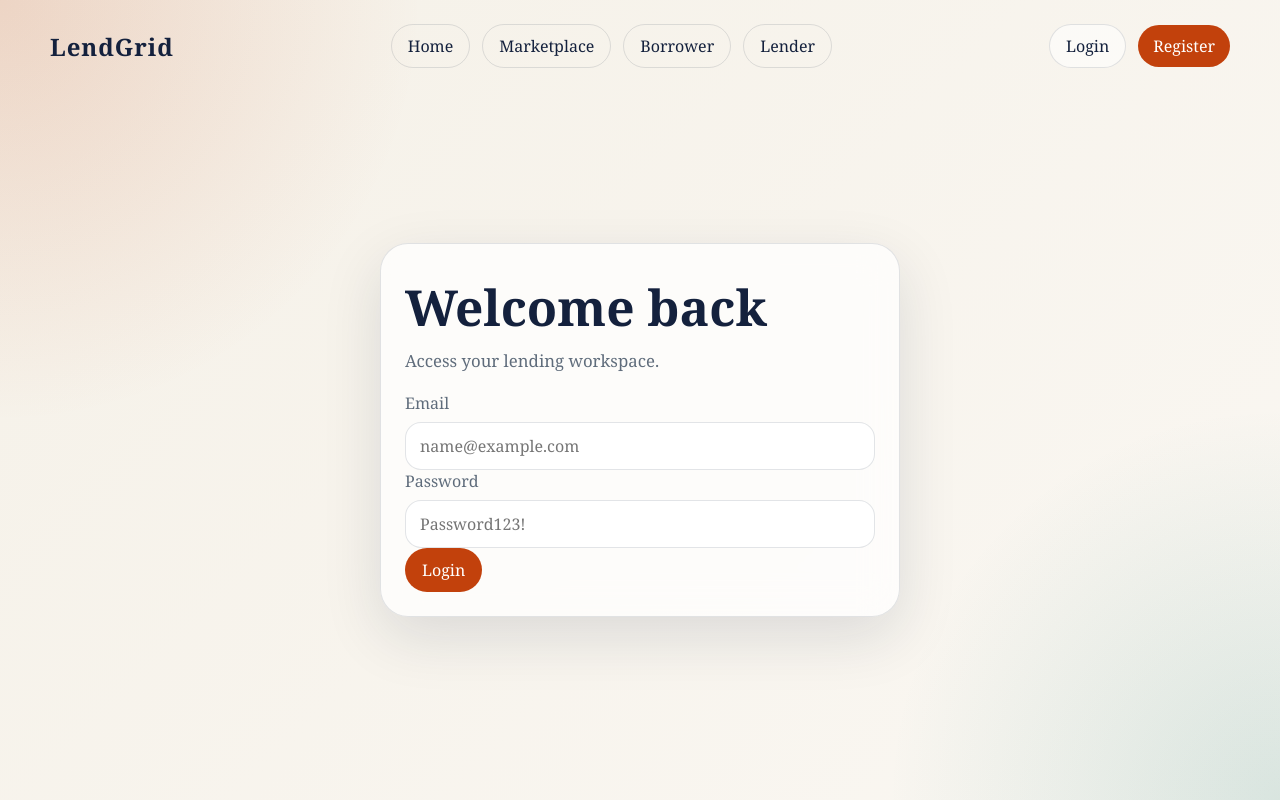
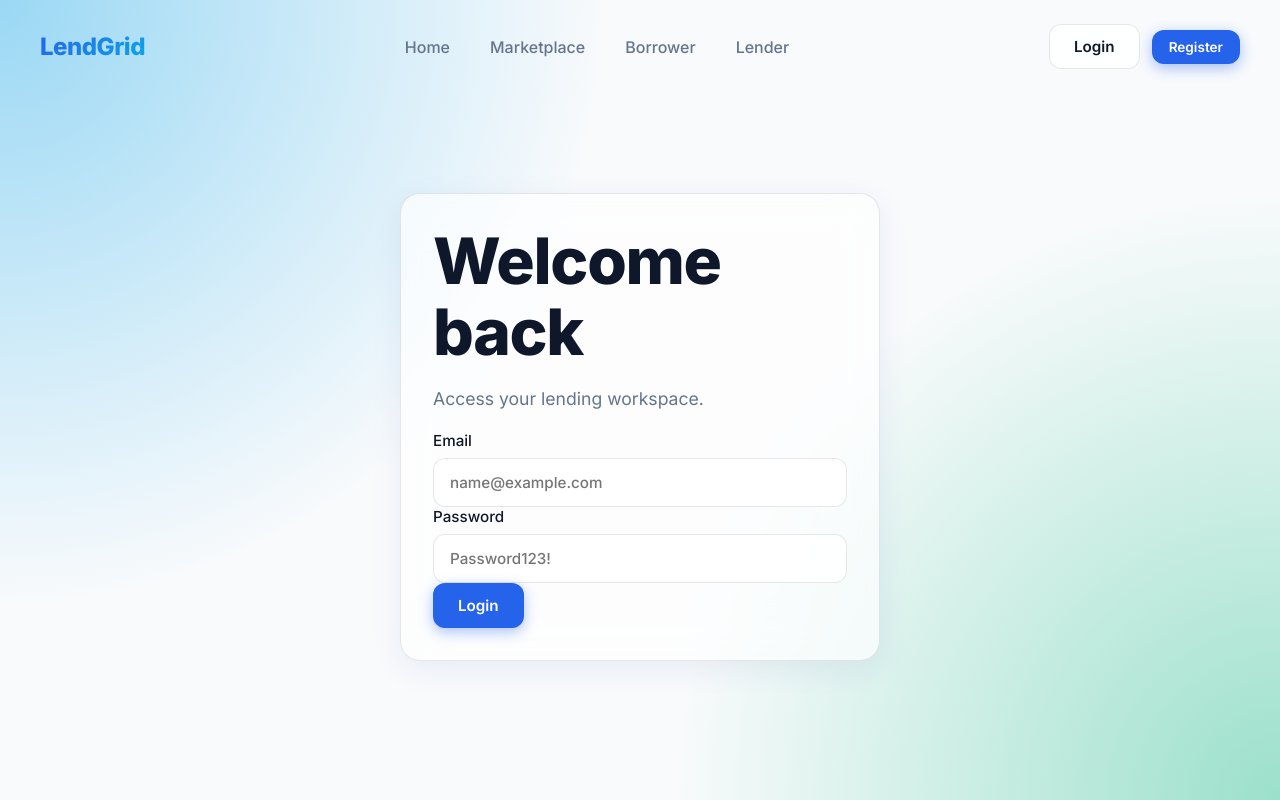
Before and after one commit to bhaskarchoubey07-hub/finflow4u, a Next.js app in the folder frontend/: page /login in a window 1280 px wide. Built offline with nearby package versions, Linux system fonts and the light colour scheme; no server answers.

Commit message:
UI design improvements and layout updates

```diff
--- a/frontend/app/globals.css
+++ b/frontend/app/globals.css
@@ -1,17 +1,42 @@
+@import url('https://fonts.googleapis.com/css2?family=Inter:wght@400;500;600;700&display=swap');
+
 :root {
-  --bg: #f5f1e8;
-  --bg-accent: #efe4d1;
-  --surface: rgba(255, 255, 255, 0.72);
-  --surface-strong: #fffdf9;
-  --text: #14213d;
-  --muted: #5f6c7b;
-  --line: rgba(20, 33, 61, 0.12);
-  --primary: #c2410c;
-  --primary-dark: #9a3412;
+  /* Dynamic Light Theme with Glassmorphism */
+  --bg-top-left: rgba(14, 165, 233, 0.4); /* Sky */
+  --bg-bottom-right: rgba(16, 185, 129, 0.4); /* Emerald */
+  --bg-base: #f8fafc;
+  --surface: rgba(255, 255, 255, 0.65);
+  --surface-strong: rgba(255, 255, 255, 0.85);
+  --text: #0f172a;
+  --muted: #64748b;
+  --line: rgba(15, 23, 42, 0.1);
+  --primary: #2563eb; /* Blue 600 */
+  --primary-hover: #1d4ed8;
   --teal: #0f766e;
   --sky: #0ea5e9;
   --amber: #f59e0b;
-  --shadow: 0 20px 60px rgba(20, 33, 61, 0.12);
+  --shadow: 0 8px 32px 0 rgba(31, 38, 135, 0.07);
+  --font-family: 'Inter', sans-serif;
+}
+
+@media (prefers-color-scheme: dark) {
+  :root {
+    /* Dynamic Dark Theme with Glassmorphism */
+    --bg-top-left: rgba(56, 189, 248, 0.15); /* Sky */
+    --bg-bottom-right: rgba(52, 211, 153, 0.15); /* Emerald */
+    --bg-base: #020617; /* Slate 950 */
+    --surface: rgba(15, 23, 42, 0.7); /* Slate 900 */
+    --surface-strong: rgba(30, 41, 59, 0.85); /* Slate 800 */
+    --text: #f8fafc;
+    --muted: #94a3b8;
+    --line: rgba(248, 250, 252, 0.1);
+    --primary: #3b82f6; /* Blue 500 */
+    --primary-hover: #60a5fa;
+    --teal: #14b8a6;
+    --sky: #38bdf8;
+    --amber: #fbbf24;
+    --shadow: 0 8px 32px 0 rgba(0, 0, 0, 0.4);
+  }
 }
 
 * {
@@ -24,12 +49,30 @@ html {
 
 body {
   margin: 0;
-  font-family: Georgia, "Times New Roman", serif;
+  font-family: var(--font-family);
   background:
-    radial-gradient(circle at top left, rgba(194, 65, 12, 0.16), transparent 28%),
-    radial-gradient(circle at bottom right, rgba(15, 118, 110, 0.14), transparent 26%),
-    linear-gradient(135deg, var(--bg), #faf7f2);
+    radial-gradient(circle at top left, var(--bg-top-left), transparent 40%),
+    radial-gradient(circle at bottom right, var(--bg-bottom-right), transparent 40%),
+    var(--bg-base);
+  background-attachment: fixed;
   color: var(--text);
+  -webkit-font-smoothing: antialiased;
+  -moz-osx-font-smoothing: grayscale;
+}
+
+/* Animations */
+@keyframes fadeIn {
+  from { opacity: 0; transform: translateY(10px); }
+  to { opacity: 1; transform: translateY(0); }
+}
+
+@keyframes pulse {
+  0%, 100% { opacity: 1; }
+  50% { opacity: 0.5; }
+}
+
+main {
+  animation: fadeIn 0.5s ease-out;
 }
 
 a {
@@ -37,67 +80,77 @@ a {
   text-decoration: none;
 }
 
-button,
-input,
-select {
+button, input, select {
   font: inherit;
 }
 
-.shell,
-.page-shell,
-.auth-shell {
-  width: min(1180px, calc(100% - 32px));
+/* Layout Utilities */
+.shell, .page-shell, .auth-shell {
+  width: min(1200px, calc(100% - 48px));
   margin: 0 auto;
 }
 
+/* Header */
 .header {
   display: flex;
   align-items: center;
   justify-content: space-between;
   gap: 16px;
   padding: 24px 0;
+  position: relative;
+  z-index: 10;
 }
 
 .brand {
   font-size: 1.5rem;
-  font-weight: 700;
-  letter-spacing: 0.04em;
+  font-weight: 800;
+  letter-spacing: -0.02em;
+  background: linear-gradient(135deg, var(--primary), var(--sky));
+  -webkit-background-clip: text;
+  background-clip: text;
+  -webkit-text-fill-color: transparent;
 }
 
 .nav {
   display: flex;
-  gap: 12px;
+  gap: 8px;
   flex-wrap: wrap;
 }
 
-.nav-link,
-.ghost-button,
-.primary-button {
+.nav-link {
   border-radius: 999px;
-  padding: 10px 16px;
-  border: 1px solid var(--line);
-  transition: transform 160ms ease, background 160ms ease, color 160ms ease;
+  padding: 8px 16px;
+  font-weight: 500;
+  color: var(--muted);
+  transition: all 0.2s ease;
+  position: relative;
 }
 
-.nav-link.active,
-.nav-link:hover,
-.ghost-button:hover,
-.primary-button:hover {
-  transform: translateY(-1px);
+.nav-link::after {
+  content: '';
+  position: absolute;
+  bottom: 4px;
+  left: 50%;
+  transform: translateX(-50%) scaleX(0);
+  width: calc(100% - 32px);
+  height: 2px;
+  background-color: var(--primary);
+  transition: transform 0.2s ease;
+  border-radius: 2px;
 }
 
-.primary-button {
-  background: var(--primary);
-  color: white;
-  border-color: transparent;
+.nav-link.active {
+  color: var(--primary);
+  background: rgba(59, 130, 246, 0.1);
 }
 
-.primary-button.small {
-  padding: 9px 14px;
+.nav-link:hover {
+  color: var(--text);
+  background: rgba(148, 163, 184, 0.1);
 }
 
-.ghost-button {
-  background: rgba(255, 255, 255, 0.55);
+.nav-link.active::after {
+  transform: translateX(-50%) scaleX(1);
 }
 
 .header-actions {
@@ -106,183 +159,291 @@ select {
   gap: 12px;
 }
 
-.user-chip,
-.pill,
-.eyebrow,
-.inline-note {
+/* Buttons */
+.ghost-button, .primary-button {
+  border-radius: 12px;
+  padding: 12px 24px;
+  font-weight: 600;
+  border: 1px solid var(--line);
+  transition: all 0.2s cubic-bezier(0.4, 0, 0.2, 1);
+  cursor: pointer;
+  display: inline-flex;
+  align-items: center;
+  justify-content: center;
+  font-size: 0.95rem;
+}
+
+.primary-button {
+  background: var(--primary);
+  color: white;
+  border-color: transparent;
+  box-shadow: 0 4px 14px 0 rgba(37, 99, 235, 0.39);
+}
+
+.primary-button:hover {
+  background: var(--primary-hover);
+  transform: translateY(-2px);
+  box-shadow: 0 6px 20px rgba(37, 99, 235, 0.23);
+}
+
+.primary-button:active {
+  transform: translateY(0);
+}
+
+.primary-button.small {
+  padding: 8px 16px;
+  font-size: 0.85rem;
+}
+
+.primary-button:disabled {
+  opacity: 0.6;
+  cursor: not-allowed;
+  transform: none;
+  box-shadow: none;
+}
+
+.ghost-button {
+  background: var(--surface-strong);
+  color: var(--text);
+}
+
+.ghost-button:hover {
+  background: var(--surface);
+  transform: translateY(-2px);
+  border-color: var(--primary);
+}
+
+.ghost-button:disabled {
+  opacity: 0.6;
+  cursor: not-allowed;
+  transform: none;
+}
+
+/* Chips and Badges */
+.user-chip, .pill, .eyebrow, .inline-note {
   display: inline-flex;
   align-items: center;
   gap: 8px;
-  padding: 8px 12px;
+  padding: 6px 12px;
   border-radius: 999px;
-  background: rgba(255, 255, 255, 0.68);
+  background: var(--surface-strong);
   border: 1px solid var(--line);
   color: var(--muted);
+  font-size: 0.85rem;
+  font-weight: 500;
+  backdrop-filter: blur(10px);
 }
 
+.eyebrow {
+  color: var(--primary);
+  border-color: rgba(59, 130, 246, 0.2);
+  background: rgba(59, 130, 246, 0.05);
+  text-transform: uppercase;
+  letter-spacing: 0.05em;
+  font-size: 0.75rem;
+  font-weight: 700;
+  margin-bottom: 16px;
+}
+
+/* Glassmorphic Panels */
+.hero-panel, .panel, .auth-card, .table-card, .chart-card, .empty-card, .stat-card, .info-banner, .error-banner, .stripe-mount {
+  background: var(--surface);
+  backdrop-filter: blur(24px);
+  -webkit-backdrop-filter: blur(24px);
+  border: 1px solid var(--line);
+  box-shadow: var(--shadow);
+  border-radius: 20px;
+}
+
+.panel, .auth-card, .table-card, .chart-card, .empty-card {
+  padding: 32px;
+}
+
+.hero-panel {
+  padding: 32px;
+}
+
+/* Hero Section */
 .hero {
-  min-height: calc(100vh - 92px);
+  min-height: calc(100vh - 100px);
   display: grid;
-  grid-template-columns: 1.3fr 0.9fr;
-  gap: 28px;
+  grid-template-columns: 1.2fr 1fr;
+  gap: 48px;
   align-items: center;
   padding: 24px 0 48px;
 }
 
-.hero-copy h1,
-.section-heading h1,
-.auth-card h1 {
-  font-size: clamp(2.3rem, 5vw, 4.8rem);
-  line-height: 0.96;
-  margin: 16px 0;
+.hero-copy h1, .section-heading h1, .auth-card h1 {
+  font-size: clamp(2.5rem, 5vw, 4rem);
+  line-height: 1.1;
+  font-weight: 800;
+  letter-spacing: -0.02em;
+  margin: 0 0 16px 0;
+  color: var(--text);
 }
 
-.hero-copy p,
-.section-heading p,
-.auth-card p {
+.hero-copy p, .section-heading p, .auth-card p {
   color: var(--muted);
-  font-size: 1.05rem;
+  font-size: 1.1rem;
   line-height: 1.6;
   max-width: 60ch;
 }
 
-.hero-panel,
-.panel,
-.auth-card,
-.table-card,
-.chart-card,
-.empty-card,
-.stat-card,
-.info-banner,
-.error-banner {
-  background: var(--surface);
-  backdrop-filter: blur(18px);
-  border: 1px solid var(--line);
-  box-shadow: var(--shadow);
-}
-
-.hero-panel,
-.panel,
-.auth-card,
-.table-card,
-.chart-card,
-.empty-card {
-  border-radius: 28px;
-  padding: 24px;
-}
-
 .hero-actions {
   display: flex;
-  gap: 14px;
-  margin: 24px 0;
+  gap: 16px;
+  margin: 32px 0;
   flex-wrap: wrap;
 }
 
 .hero-metric {
   display: flex;
   justify-content: space-between;
+  align-items: center;
   gap: 12px;
-  padding: 16px 0;
+  padding: 20px 0;
   border-bottom: 1px solid var(--line);
 }
 
+.hero-metric span {
+  color: var(--muted);
+  font-weight: 500;
+}
+
+.hero-metric strong {
+  font-size: 1.2rem;
+  color: var(--text);
+  font-weight: 700;
+}
+
+.hero-metric:last-of-type {
+  border-bottom: none;
+}
+
 .benefit-list {
-  margin: 20px 0 0;
-  padding-left: 18px;
+  margin: 24px 0 0;
+  padding-left: 20px;
   color: var(--muted);
   line-height: 1.8;
 }
 
-.page-shell,
-.auth-shell {
-  padding: 24px 0 56px;
+/* Page Layouts */
+.page-shell, .auth-shell {
+  padding: 32px 0 64px;
 }
 
 .section-heading {
   display: flex;
   justify-content: space-between;
   gap: 24px;
-  align-items: end;
-  margin-bottom: 24px;
+  align-items: flex-end;
+  margin-bottom: 32px;
+}
+
+.section-heading h1 {
+  font-size: clamp(2rem, 3.5vw, 2.5rem);
 }
 
 .stats-grid {
   display: grid;
   grid-template-columns: repeat(3, minmax(0, 1fr));
-  gap: 16px;
-  margin-bottom: 24px;
+  gap: 24px;
+  margin-bottom: 32px;
 }
 
 .stat-card {
-  border-radius: 24px;
-  padding: 20px;
+  padding: 24px;
+  border-radius: 20px;
+  transition: transform 0.2s ease;
+}
+
+.stat-card:hover {
+  transform: translateY(-4px);
 }
 
 .stat-card.success {
-  background: rgba(15, 118, 110, 0.12);
+  background: rgba(16, 185, 129, 0.05);
+  border-color: rgba(16, 185, 129, 0.2);
 }
 
 .stat-card.warning {
-  background: rgba(245, 158, 11, 0.14);
+  background: rgba(245, 158, 11, 0.05);
+  border-color: rgba(245, 158, 11, 0.2);
 }
 
 .stat-card.accent {
-  background: rgba(14, 165, 233, 0.14);
+  background: rgba(14, 165, 233, 0.05);
+  border-color: rgba(14, 165, 233, 0.2);
 }
 
 .stat-label {
   display: block;
   color: var(--muted);
-  margin-bottom: 12px;
+  font-weight: 600;
+  font-size: 0.9rem;
+  margin-bottom: 8px;
+  text-transform: uppercase;
+  letter-spacing: 0.05em;
 }
 
 .stat-value {
-  font-size: 1.7rem;
+  font-size: 2rem;
+  font-weight: 800;
+  color: var(--text);
 }
 
 .grid-two {
   display: grid;
-  grid-template-columns: 1.1fr 0.9fr;
-  gap: 20px;
+  grid-template-columns: 1fr 1fr;
+  gap: 32px;
 }
 
+/* Forms */
 .field-grid {
   display: grid;
   grid-template-columns: repeat(2, minmax(0, 1fr));
-  gap: 14px;
-  margin: 18px 0 20px;
+  gap: 20px;
+  margin: 24px 0;
 }
 
 label {
   display: flex;
   flex-direction: column;
   gap: 8px;
-  color: var(--muted);
+  color: var(--text);
+  font-weight: 500;
+  font-size: 0.95rem;
 }
 
 .field-hint {
   color: var(--muted);
-  font-size: 0.9rem;
+  font-size: 0.85rem;
 }
 
-input,
-select {
+input, select {
   width: 100%;
-  border-radius: 16px;
+  border-radius: 12px;
   border: 1px solid var(--line);
-  background: rgba(255, 255, 255, 0.86);
-  padding: 12px 14px;
+  background: var(--surface-strong);
+  padding: 14px 16px;
   color: var(--text);
+  transition: all 0.2s ease;
+  outline: none;
 }
 
+input:focus, select:focus {
+  border-color: var(--primary);
+  box-shadow: 0 0 0 3px rgba(37, 99, 235, 0.2);
+}
+
+/* Tables & Lists */
 .loan-table {
   width: 100%;
   border-collapse: collapse;
 }
 
-.loan-table th,
-.loan-table td {
-  padding: 16px 14px;
+.loan-table th, .loan-table td {
+  padding: 16px;
   text-align: left;
   border-bottom: 1px solid var(--line);
 }
@@ -290,151 +451,140 @@ select {
 .loan-table th {
   color: var(--muted);
   font-weight: 600;
+  font-size: 0.9rem;
+  text-transform: uppercase;
+  letter-spacing: 0.05em;
 }
 
 .stack {
   display: flex;
   flex-direction: column;
-  gap: 6px;
+  gap: 4px;
 }
 
-.stack.compact {
-  gap: 2px;
-  margin-top: 8px;
-  font-size: 0.88rem;
+.stack strong {
+  font-size: 1.1rem;
+}
+
+.stack span {
+  font-size: 0.9rem;
   color: var(--muted);
 }
 
 .timeline-list {
   display: flex;
   flex-direction: column;
-  gap: 14px;
-  margin-top: 16px;
+  gap: 16px;
+  margin-top: 24px;
 }
 
 .timeline-item {
   display: flex;
   justify-content: space-between;
-  gap: 12px;
+  gap: 16px;
   align-items: center;
-  padding: 16px;
-  border-radius: 18px;
+  padding: 20px;
+  border-radius: 16px;
   border: 1px solid var(--line);
-  background: rgba(255, 255, 255, 0.6);
+  background: var(--surface-strong);
+  transition: all 0.2s ease;
 }
 
-.review-item {
-  align-items: flex-start;
-}
-
-.review-actions {
-  display: flex;
-  gap: 10px;
-  flex-wrap: wrap;
+.timeline-item:hover {
+  border-color: var(--primary);
+  transform: translateX(4px);
 }
 
 .payment-actions {
   display: flex;
   gap: 12px;
-  margin: 14px 0;
+  margin: 20px 0;
   flex-wrap: wrap;
 }
 
 .stripe-mount {
   min-height: 80px;
-  padding: 14px;
-  border-radius: 18px;
-  border: 1px solid var(--line);
-  background: rgba(255, 255, 255, 0.72);
+  padding: 20px;
+  margin-top: 16px;
 }
 
 .nested-panel {
-  margin-top: 18px;
+  margin-top: 24px;
+  padding: 24px;
 }
 
+/* Auth */
 .auth-shell {
-  min-height: calc(100vh - 92px);
+  min-height: calc(100vh - 100px);
   display: grid;
   place-items: center;
 }
 
 .auth-card {
-  width: min(520px, 100%);
+  width: min(480px, 100%);
 }
 
-.auth-card h1 {
-  font-size: clamp(2rem, 4vw, 3.1rem);
+.auth-card form {
+  display: flex;
+  flex-direction: column;
+  gap: 16px;
+  margin-top: 24px;
 }
 
-.info-banner,
-.error-banner {
-  border-radius: 20px;
-  padding: 14px 18px;
-  margin-bottom: 18px;
+/* Banners */
+.info-banner, .error-banner {
+  padding: 16px 20px;
+  margin-bottom: 24px;
+  display: flex;
+  align-items: center;
+  font-weight: 500;
 }
 
 .error-banner {
-  background: rgba(220, 38, 38, 0.08);
-  color: #991b1b;
+  background: rgba(220, 38, 38, 0.1);
+  color: #ef4444;
+  border-color: rgba(220, 38, 38, 0.2);
 }
 
 .info-banner {
-  background: rgba(14, 165, 233, 0.08);
+  background: rgba(14, 165, 233, 0.1);
+  color: var(--sky);
+  border-color: rgba(14, 165, 233, 0.2);
 }
 
-.risk-a {
-  background: rgba(15, 118, 110, 0.12);
+/* Status Colors */
+.risk-a { background: rgba(16, 185, 129, 0.15); color: #10b981; }
+.risk-b { background: rgba(59, 130, 246, 0.15); color: #3b82f6; }
+.risk-c { background: rgba(245, 158, 11, 0.15); color: #f59e0b; }
+
+.status-active, .status-funded, .status-closed { background: rgba(16, 185, 129, 0.1); color: #10b981; }
+.status-defaulted, .status-overdue { background: rgba(220, 38, 38, 0.1); color: #ef4444; }
+.status-pending { background: rgba(245, 158, 11, 0.1); color: #f59e0b; }
+
+/* Responsive */
+@media (max-width: 1024px) {
+  .hero, .grid-two {
+    grid-template-columns: 1fr;
+  }
 }
 
-.risk-b {
-  background: rgba(14, 165, 233, 0.12);
-}
-
-.risk-c {
-  background: rgba(245, 158, 11, 0.16);
-}
-
-.status-active,
-.status-funded,
-.status-closed {
-  background: rgba(15, 118, 110, 0.12);
-}
-
-.status-defaulted,
-.status-overdue {
-  background: rgba(220, 38, 38, 0.12);
-}
-
-.status-pending {
-  background: rgba(245, 158, 11, 0.16);
-}
-
-@media (max-width: 960px) {
-  .hero,
-  .grid-two,
-  .section-heading,
-  .stats-grid,
-  .field-grid {
+@media (max-width: 768px) {
+  .stats-grid, .field-grid {
     grid-template-columns: 1fr;
   }
 
   .section-heading {
-    align-items: start;
+    flex-direction: column;
+    align-items: flex-start;
+    gap: 16px;
   }
 
   .header {
     flex-direction: column;
-    align-items: start;
+    align-items: flex-start;
   }
-}
 
-@media (max-width: 720px) {
-  .loan-table,
-  .loan-table thead,
-  .loan-table tbody,
-  .loan-table tr,
-  .loan-table th,
-  .loan-table td {
+  .loan-table, .loan-table thead, .loan-table tbody, .loan-table tr, .loan-table th, .loan-table td {
     display: block;
   }
 
@@ -444,7 +594,7 @@ select {
 
   .loan-table tr {
     border-bottom: 1px solid var(--line);
-    padding: 12px 0;
+    padding: 16px 0;
   }
 
   .loan-table td {
@@ -454,6 +604,6 @@ select {
 
   .timeline-item {
     flex-direction: column;
-    align-items: start;
+    align-items: flex-start;
   }
 }
--- a/frontend/app/layout.js
+++ b/frontend/app/layout.js
@@ -1,14 +1,18 @@
+import { Inter } from "next/font/google";
 import "./globals.css";
 
+const inter = Inter({ subsets: ["latin"], display: 'swap' });
+
 export const metadata = {
-  title: "LendGrid",
-  description: "Marketplace P2P lending platform for borrowers and lenders"
+  title: "LendGrid | Premium P2P Lending Platform",
+  description: "Marketplace P2P lending platform for borrowers and lenders. Access high-yield investments and fair borrowing rates instantly.",
+  keywords: ["P2P Lending", "Loans", "Investing", "Borrowing", "Fintech"]
 };
 
 export default function RootLayout({ children }) {
   return (
     <html lang="en">
-      <body>{children}</body>
+      <body className={inter.className}>{children}</body>
     </html>
   );
 }
--- a/frontend/app/page.js
+++ b/frontend/app/page.js
@@ -1,6 +1,11 @@
 import Link from "next/link";
 import Header from "../components/Header";
 import { API_URL } from "../lib/api";
+
+export const metadata = {
+  title: "Home | LendGrid Infrastructure",
+  description: "Marketplace Lending Infrastructure. Fund borrowers faster. Price risk smarter. Track returns clearly.",
+};
 
 const benefits = [
   "Risk-tiered underwriting with transparent pricing",
```
Also changed, not shown: frontend/app/borrower/layout.js (added, +8 -0 lines), frontend/app/lender/layout.js (added, +8 -0 lines), frontend/app/marketplace/layout.js (added, +8 -0 lines).
